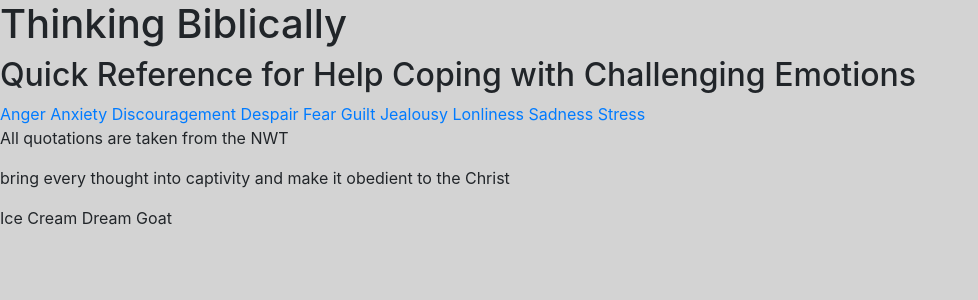
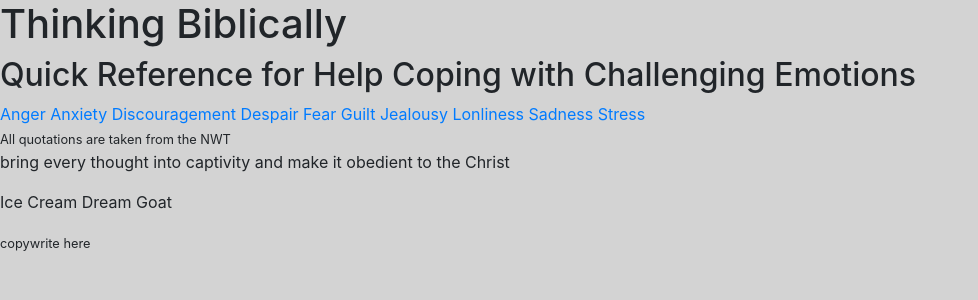
Before and after one commit to markinjamaica/therapy, a Django app: page / in a window 1280 px wide. Shown: the part 56-356 px from the top of the page, without its empty margins (0-978 px from the left). Run offline with Django 3.2, Linux system fonts and the light colour scheme; some libraries are stand-ins or nearby versions.

Commit message:
add copywrite

```diff
--- a/biblehelp/templates/index.html
+++ b/biblehelp/templates/index.html
@@ -10,7 +10,8 @@
     <a href="{% url 'feeling' title=emotion %}">{{ emotion|title }}</a>
     {% endfor %}
 </div>
-<p>All quotations are taken from the NWT</p>
+<small>All quotations are taken from the NWT</small>
 <p>bring every thought into captivity and make it obedient to the Christ</p>
 <p>Ice Cream Dream Goat</p>
+<small>copywrite here</small>
 {% endblock %}
```
